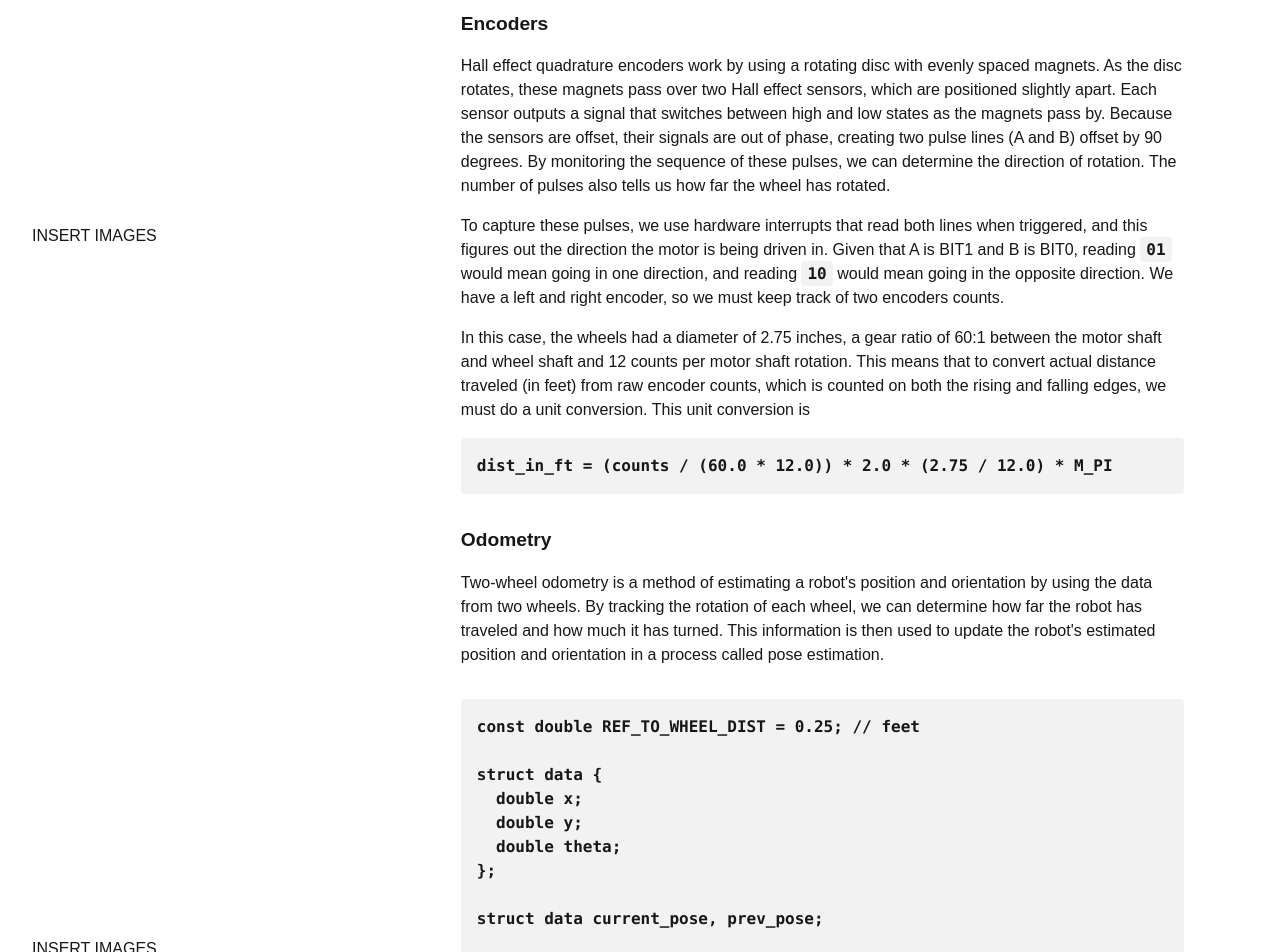
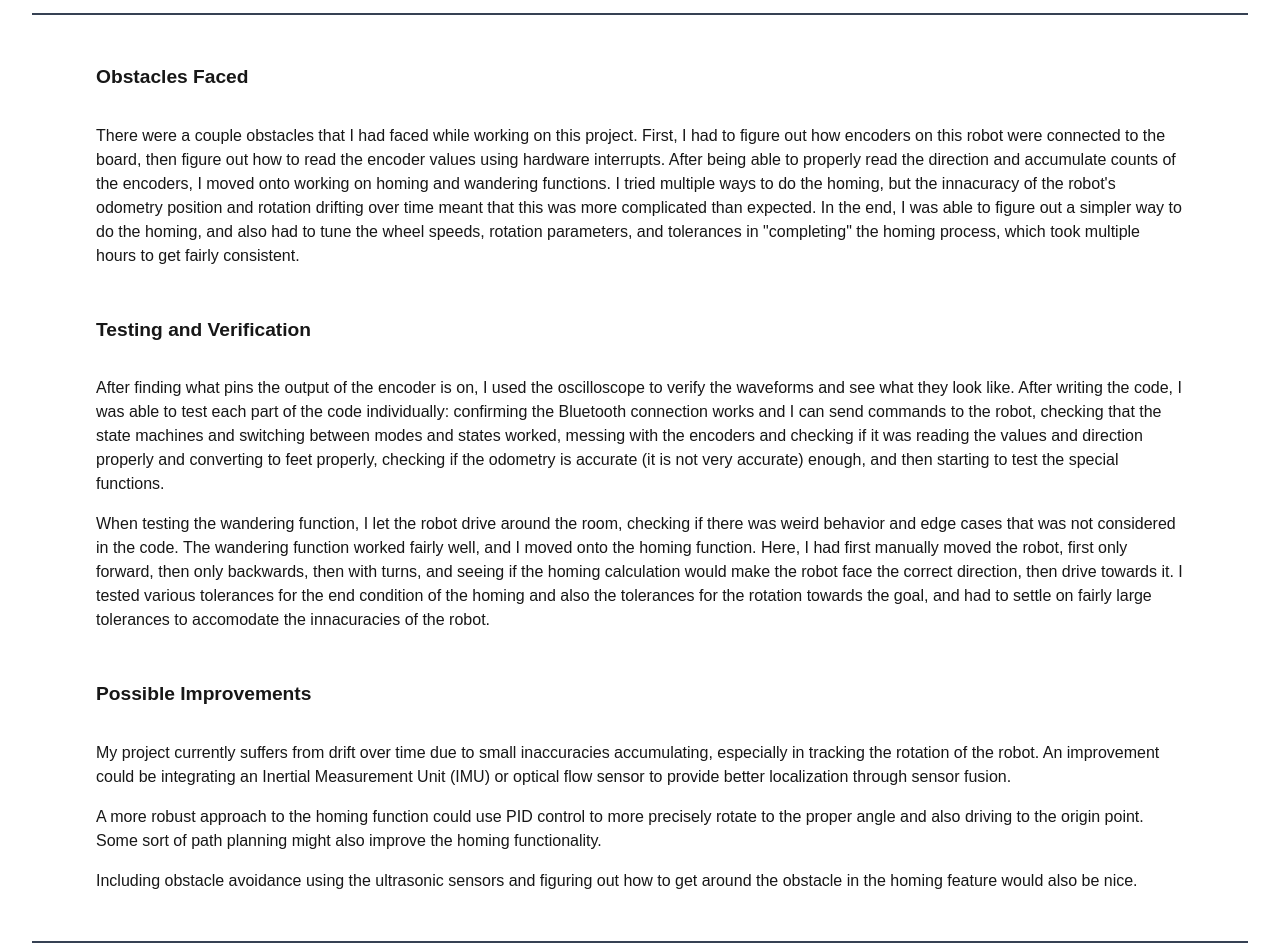
Before and after one commit to anivanchen/cpet253-final-docs, a Next.js app: page / in a window 1280 px wide. Shown: the part 640-1592 px from the top of the page. Built offline with nearby package versions, Linux system fonts and the light colour scheme.

Commit message:
Update descript + Add project testing info

```diff
--- a/src/pages/index.tsx
+++ b/src/pages/index.tsx
@@ -24,7 +24,29 @@ export default function Home() {
           </div>
           <div>
             <h3 className="mt-[2rem] mb-[1rem] ml-[4rem] mr-[4rem] text-[1.2rem] font-bold">Project Description</h3>
-            <p className="mt-[1rem] mb-[2rem] ml-[4rem] mr-[4rem]">This project aims to provide the distance the robot's left and right wheels have traveled using rotary Hall Effect quadrature encoders. This lets us track the position and orientation of the robot over time, known as odometry, without an Inertial Measurement Unit (IMU). We will use this information about the robot's position to drive the robot towards its starting point (a "homing function"). The robot will also be able to wander around a room while avoiding obstacles using ultrasonic sensors, all while continuously tracking its position (a "wandering function"). The robot will be controlled using a mobile smartphone, which will communicate with the robot using Bluetooth. Two finite state machines control the mode of the robot, and the state of its motors.</p>
+            <p className="mt-[1rem] mb-[2rem] ml-[4rem] mr-[4rem]">This project aims to provide the distance the robot's left and right wheels have traveled using rotary Hall Effect quadrature encoders. This lets us track the position and orientation of the robot over time, known as odometry, without an Inertial Measurement Unit (IMU). We will use this information about the robot's position to drive the robot towards its starting point (a "homing function"). The robot will also be able to wander around a room while avoiding obstacles using ultrasonic sensors, all while continuously tracking its position (a "wandering function"). The robot will be controlled using a mobile smartphone, which will communicate with the robot using Bluetooth. Two finite state machines control the mode of the robot, and the state of its motors. Information about the current state of the robot is displayed on the LED screen on the robot.</p>
+          </div>
+
+          <div className="my-[2rem] col-span-2 border-t-2 border-gray-700" />
+
+          <div className="grid col-span-2">
+            <h3 className="mt-[1rem] mb-[1rem] ml-[4rem] mr-[4rem] text-[1.2rem] font-bold">Obstacles Faced</h3>
+            <p className="mt-[1rem] mb-[2rem] ml-[4rem] mr-[4rem]">There were a couple obstacles that I had faced while working on this project. First, I had to figure out how encoders on this robot were connected to the board, then figure out how to read the encoder values using hardware interrupts. After being able to properly read the direction and accumulate counts of the encoders, I moved onto working on homing and wandering functions. I tried multiple ways to do the homing, but the innacuracy of the robot's odometry position and rotation drifting over time meant that this was more complicated than expected. In the end, I was able to figure out a simpler way to do the homing, and also had to tune the wheel speeds, rotation parameters, and tolerances in "completing" the homing process, which took multiple hours to get fairly consistent.</p>
+          </div>
+          <div className="grid col-span-2">
+            <h3 className="mt-[1rem] mb-[1rem] ml-[4rem] mr-[4rem] text-[1.2rem] font-bold">Testing and Verification</h3>
+            <p className="mt-[1rem] ml-[4rem] mr-[4rem]">After finding what pins the output of the encoder is on, I used the oscilloscope to verify the waveforms and see what they look like. After writing the code, I was able to test each part of the code individually: confirming the Bluetooth connection works and I can send commands to the robot, checking that the state machines and switching between modes and states worked, messing with the encoders and checking if it was reading the values and direction properly and converting to feet properly, checking if the odometry is accurate (it is not very accurate) enough, and then starting to test the special functions.</p>
+            <p className="mt-[1rem] mb-[2rem] ml-[4rem] mr-[4rem]">When testing the wandering function, I let the robot drive around the room, checking if there was weird behavior and edge cases that was not considered in the code. The wandering function worked fairly well, and I moved onto the homing function. Here, I had first manually moved the robot, first only forward, then only backwards, then with turns, and seeing if the homing calculation would make the robot face the correct direction, then drive towards it. I tested various tolerances for the end condition of the homing and also the tolerances for the rotation towards the goal, and had to settle on fairly large tolerances to accomodate the innacuracies of the robot.</p>
+          </div>
+          <div className="grid col-span-2">
+            <h3 className="mt-[1rem] mb-[1rem] ml-[4rem] mr-[4rem] text-[1.2rem] font-bold">Possible Improvements</h3>
+            <p className="mt-[1rem] ml-[4rem] mr-[4rem]">My project currently suffers from drift over time due to small inaccuracies accumulating, especially in tracking the rotation of the robot. An improvement could be integrating an Inertial Measurement Unit (IMU) or optical flow sensor to provide better localization through sensor fusion.</p>
+            <p className="mt-[1rem] ml-[4rem] mr-[4rem]">A more robust approach to the homing function could use PID control to more precisely rotate to the proper angle and also driving to the origin point. Some sort of path planning might also improve the homing functionality. </p>
+            <p className="mt-[1rem] mb-[1rem] ml-[4rem] mr-[4rem]">Including obstacle avoidance using the ultrasonic sensors and figuring out how to get around the obstacle in the homing feature would also be nice.</p>
+          </div>
+
+          <div className="grid col-span-2 mt-[2rem] py-[2rem] border-t-2 border-b-2 border-gray-700 text-center">
+          <h1 className="text-[1.5rem] font-bold">Technical Information</h1>
           </div>
 
           <div>
```
